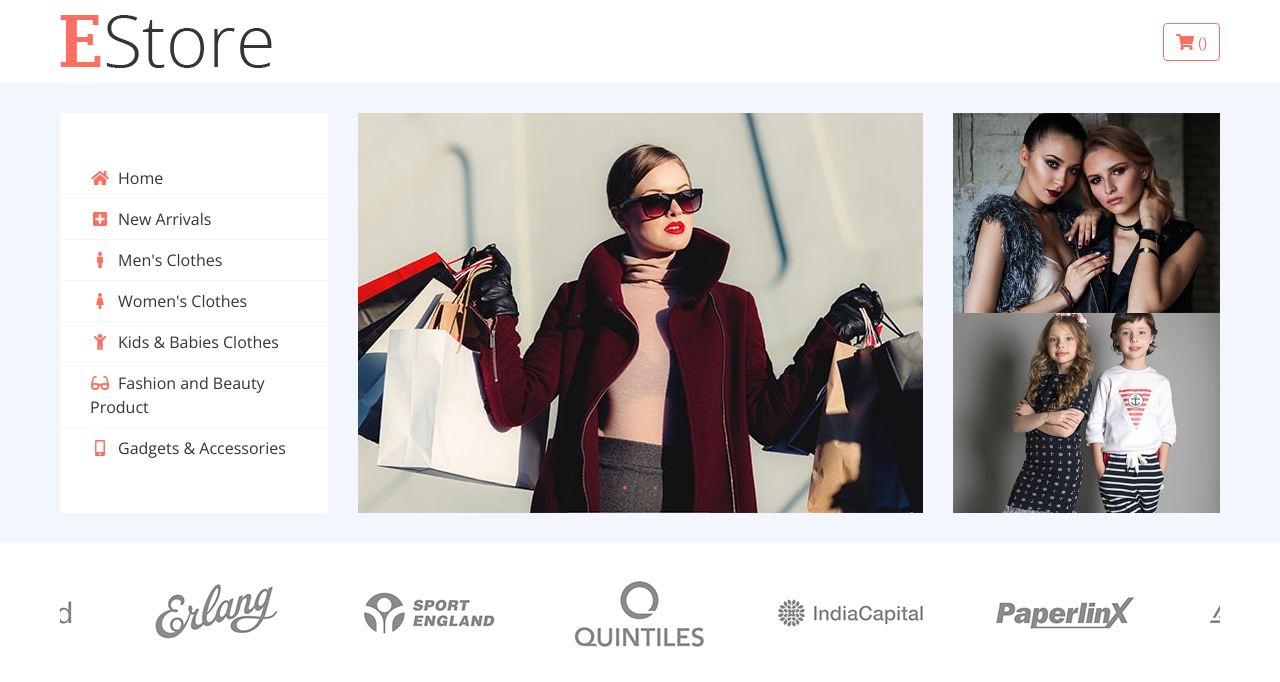
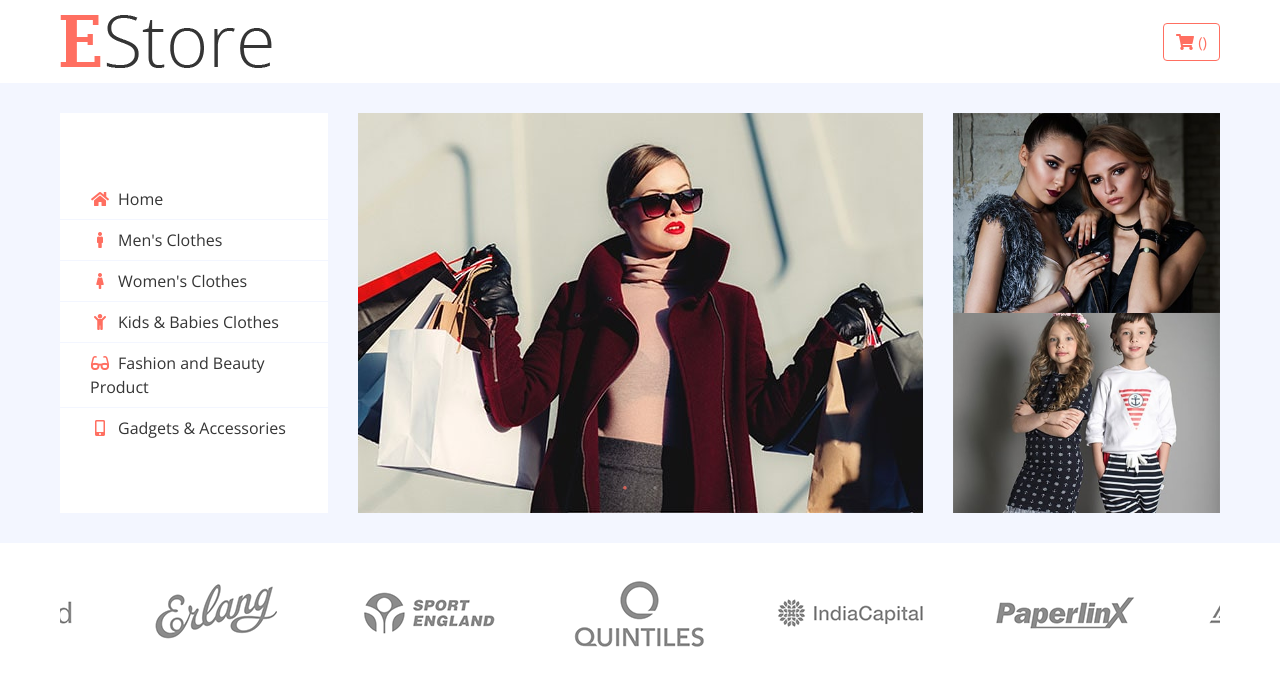
Before and after one commit to jaydesai2304/E-Store, a Django app: template Estore/fashion/templates/index.html in a window 1280 px wide. Shown: the part 37-719 px from the top of the page. Run offline with Django 3.2, Linux system fonts and the light colour scheme; the template is opened without the code that fills it, so the values that code supplies are empty; some libraries are stand-ins or nearby versions; some web fonts are replaced.

Commit message:
Update index page

```diff
--- a/Estore/fashion/templates/index.html
+++ b/Estore/fashion/templates/index.html
@@ -20,12 +20,10 @@
                     </div>
                     <div class="col-md-3">
                         <div class="user">
-
                                 <a href="{% url 'cart' %}" class="btn cart">
                                     <i class="fa fa-shopping-cart"></i>
                                     <span>({{ cart_items_count }})</span>
                                 </a>
-
                         </div>
                     </div>
                 </div>
@@ -42,9 +40,6 @@
                             <ul class="navbar-nav">
                                 <li class="nav-item">
                                     <a class="nav-link" href="{% url 'index' %}"><i class="fa fa-home"></i>Home</a>
-                                </li>
-                                <li class="nav-item">
-                                    <a class="nav-link" href="{% url 'arrival_product' %}"><i class="fa fa-plus-square"></i>New Arrivals</a>
                                 </li>
                                 <li class="nav-item">
                                     <a class="nav-link" href="{% url 'men_product' %}"><i class="fa fa-male"></i>Men's Clothes</a>
```
